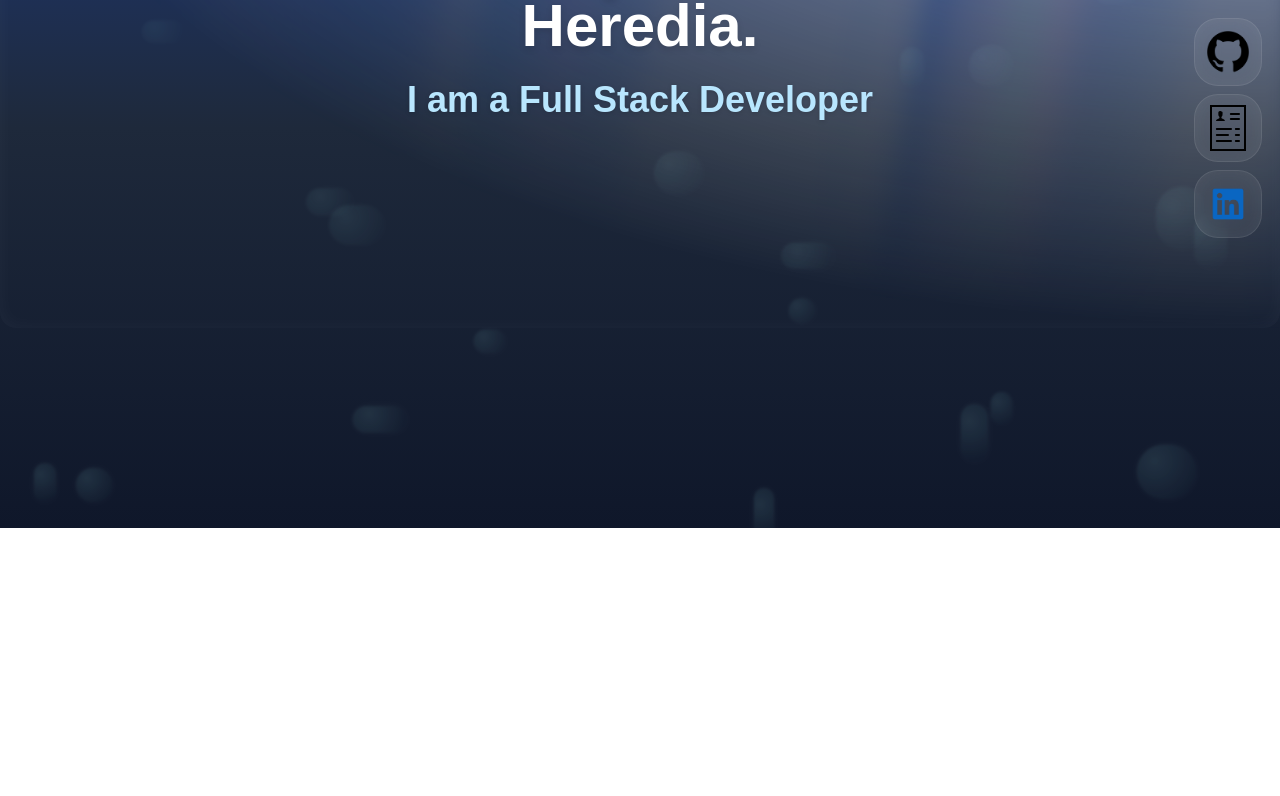
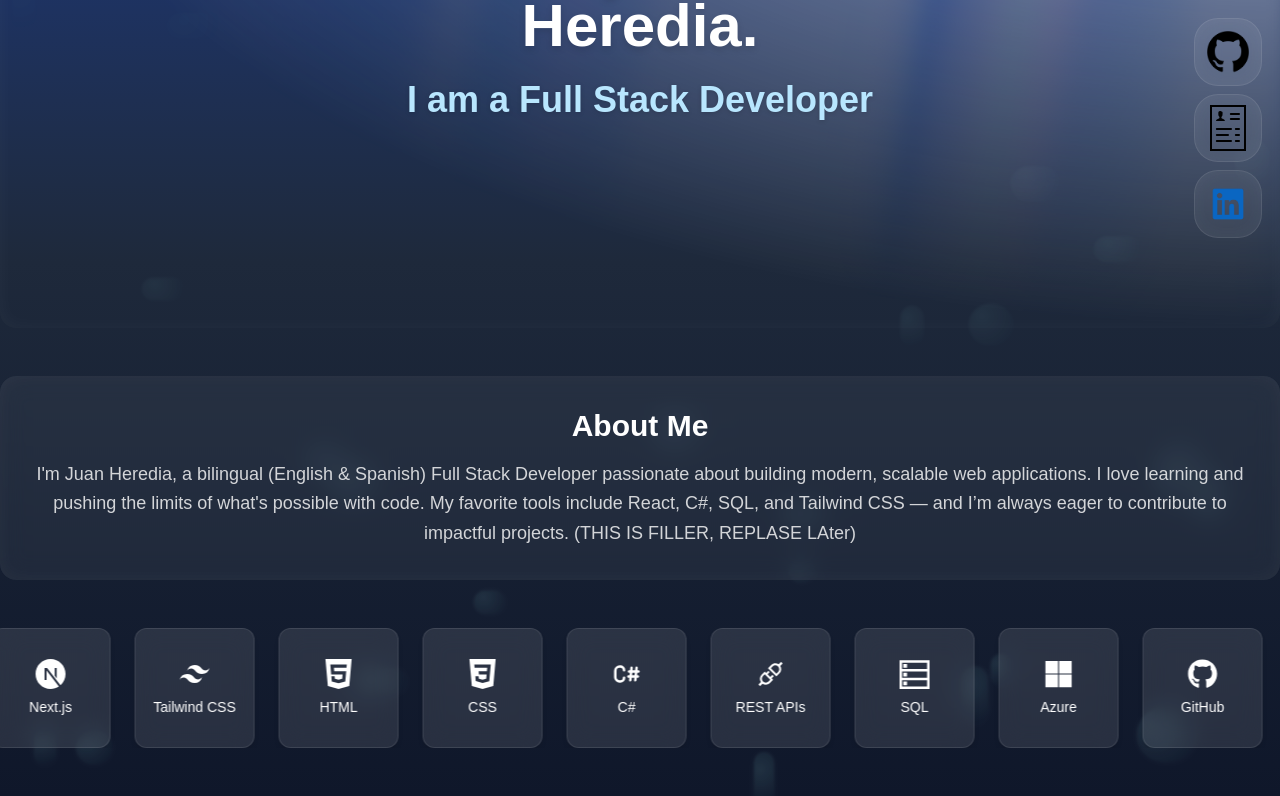
Before and after one commit to ChristmasLover12345/portfolio-site, a Next.js app: page / in a window 1280 px wide. Shown: the part 272-1068 px from the top of the page. Before the commit the page ends 800 px from the top, so only its background shows below. Built offline with nearby package versions, Linux system fonts and the light colour scheme.

Commit message:
About me and SKills

```diff
--- a/package.json
+++ b/package.json
@@ -10,11 +10,12 @@
   },
   "dependencies": {
     "clsx": "^2.1.1",
-    "framer-motion": "^12.9.4",
+    "framer-motion": "^12.10.4",
     "motion": "^12.10.1",
     "next": "15.2.4",
     "react": "^19.0.0",
     "react-dom": "^19.0.0",
+    "react-icons": "^5.5.0",
     "tailwind-merge": "^3.2.0"
   },
   "devDependencies": {
--- /dev/null
+++ b/src/Components/AboutMeComponent.tsx
@@ -0,0 +1,90 @@
+'use client'
+
+import React from 'react'
+import { motion } from 'framer-motion'
+import {
+  FaJsSquare,
+  FaReact,
+  FaGithub,
+  FaSlack,
+  FaLanguage,
+  FaMicrosoft,
+} from 'react-icons/fa'
+import {
+  SiTypescript,
+  SiTailwindcss,
+  SiNextdotjs,
+  SiHtml5,
+  SiCss3,
+} from 'react-icons/si'
+import { TbBrandCSharp } from 'react-icons/tb'
+import { AiOutlineApi } from 'react-icons/ai'
+import { GrDatabase } from 'react-icons/gr'
+
+const skills = [
+  { name: 'JavaScript', icon: <FaJsSquare /> },
+  { name: 'TypeScript', icon: <SiTypescript /> },
+  { name: 'React', icon: <FaReact /> },
+  { name: 'React Native', icon: <FaReact /> },
+  { name: 'Next.js', icon: <SiNextdotjs /> },
+  { name: 'Tailwind CSS', icon: <SiTailwindcss /> },
+  { name: 'HTML', icon: <SiHtml5 /> },
+  { name: 'CSS', icon: <SiCss3 /> },
+  { name: 'C#', icon: <TbBrandCSharp /> },
+  { name: 'REST APIs', icon: <AiOutlineApi /> },
+  { name: 'SQL', icon: <GrDatabase /> },
+  { name: 'Azure', icon: <FaMicrosoft /> },
+  { name: 'GitHub', icon: <FaGithub /> },
+  { name: 'Slack', icon: <FaSlack /> },
+  { name: 'English & Español', icon: <FaLanguage /> },
+]
+
+const AboutMeComponent = () => {
+  return (
+    <div className="w-full py-12 flex flex-col items-center gap-12">
+
+      {/* About Me Section */}
+      <motion.div
+        initial={{ opacity: 0, y: 50 }}
+        whileInView={{ opacity: 1, y: 0 }}
+        transition={{ duration: 0.8 }}
+        viewport={{ once: true }}
+        className="w-full bg-white/5 hover:bg-white/20 backdrop-blur-md rounded-2xl shadow-lg p-8 innerGlow text-white text-center"
+      >
+        <h1 className="text-3xl font-bold mb-4">About Me</h1>
+        <p className="text-lg text-white/80 leading-relaxed">
+          I'm Juan Heredia, a bilingual (English & Spanish) Full Stack Developer passionate
+          about building modern, scalable web applications. I love learning and pushing
+          the limits of what's possible with code. My favorite tools include React, C#, SQL,
+          and Tailwind CSS — and I’m always eager to contribute to impactful projects. (THIS IS FILLER, REPLASE LAter)
+        </p>
+      </motion.div>
+
+      {/* Skills Carousel Section */}
+      <div className="relative w-full max-w-screen overflow-hidden px-4">
+        <motion.div
+          className="flex gap-6 w-max"
+          animate={{ x: ['0%', '-50%'] }}
+          transition={{
+            repeat: Infinity,
+            ease: 'linear',
+            duration: 20,
+          }}
+        >
+          {[...skills, ...skills].map((skill, idx) => (
+            <div
+              key={idx}
+              className="min-w-[120px] h-[120px]  bg-white/10 hover:bg-white/20 backdrop-blur-md border border-white/10
+              rounded-xl flex flex-col items-center justify-center text-white shadow-md transition-all duration-300"
+            >
+              <div className="text-3xl mb-2">{skill.icon}</div>
+              <span className="text-sm text-center">{skill.name}</span>
+            </div>
+          ))}
+        </motion.div>
+      </div>
+    </div>
+  )
+}
+
+export default AboutMeComponent
--- a/src/Components/ContactBubblesComponent.tsx
+++ b/src/Components/ContactBubblesComponent.tsx
@@ -17,8 +17,8 @@ const [showResume , setShowResume] = useState<boolean>(false)
   return (
     <div className='w-full h-full'>
 
-        <div onClick={() => setShowResume(false)} className={showResume ? 'absolute inset-0 z-50 w-screen h-screen flex flex-col justify-center items-center bg-black/50 ' : 'hidden'}>
-            <div className='w-[50%] h-[80%] bg-white rounded-2xl p-2 flex flex-col'>
+        <div onClick={() => setShowResume(false)} className={showResume ? 'fixed inset-0 z-50 w-screen h-screen flex flex-col justify-center items-center bg-black/50 ' : 'hidden'}>
+            <div className='w-[90%] sm:w-[50%] h-[80%] bg-white rounded-2xl p-2 flex flex-col'>
 
                 <iframe src='/JuanHeredia_Resume.pdf' className='w-full rounded-2xl h-full border-2' ></iframe>
 
--- a/src/app/globals.css
+++ b/src/app/globals.css
@@ -18,6 +18,8 @@ body {
   background: var(--background);
   color: var(--foreground);
   font-family: Arial, Helvetica, sans-serif;
+  overflow-x: hidden;
+
 }
 
 
--- a/src/app/page.tsx
+++ b/src/app/page.tsx
@@ -1,3 +1,4 @@
+import AboutMeComponent from "@/Components/AboutMeComponent";
 import ContactBubblesComponent from "@/Components/ContactBubblesComponent";
 import HeroNameComponent from "@/Components/HeroNameComponent";
 
@@ -8,7 +9,7 @@ import HeroNameComponent from "@/Components/HeroNameComponent";
 export default function Home() {
   return (
 
-  <div className=" relative min-h-screen min-w-screen  flex flex-col overflow-hidden">
+  <div className=" relative min-h-screen min-w-screen flex flex-col overflow-x-hidden">
 
     <ContactBubblesComponent />
 
@@ -31,6 +32,7 @@ export default function Home() {
     <HeroNameComponent />
 
 
+      <AboutMeComponent />
 
 
 
```
Also changed, not shown: 1 other file (tests, documents, lock files or other folders).
